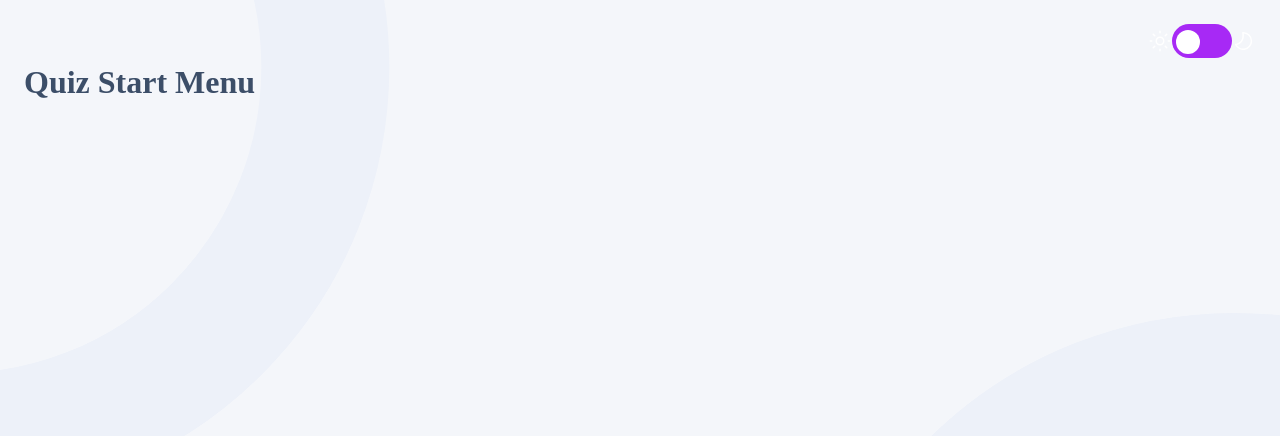
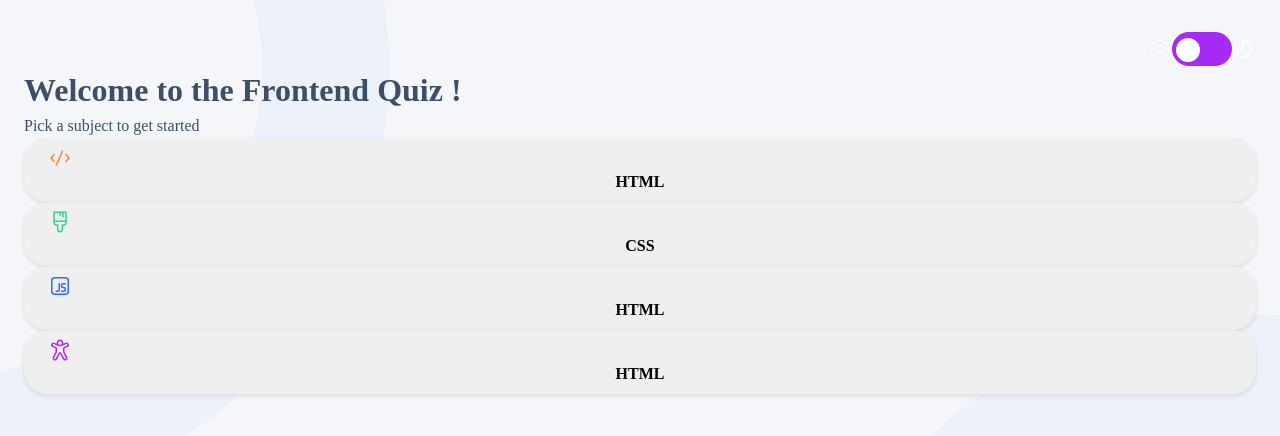
Before and after one commit to mayor-creator/frontend_quiz_app, a React (Vite) app: page / in a window 1280 px wide. Shown: the top 436 px of the page. Built offline with nearby package versions, Linux system fonts and the light colour scheme.

Commit message:
Add QuizStartMenu and QuizButton components with subject selection

```diff
--- a/src/App.css
+++ b/src/App.css
@@ -28,7 +28,7 @@ body {
   background-image: var(--mobile-bg);
   background-size: cover;
   background-repeat: no-repeat;
-  padding: 1.5rem;
+  padding: 2rem 1.5rem;
 }
 
 /* Tablet */
--- a/src/assets/component/QuizMenu/QuizStartMenu.jsx
+++ b/src/assets/component/QuizMenu/QuizStartMenu.jsx
@@ -1,4 +1,11 @@
 import { ThemeToggle } from "../Theme/Theme";
+
+import { QuizButton } from "../ui/QuizMenuButton/QuizButton.jsx";
+
+import htmlIcon from "../../images/icon-html.svg";
+import cssIcon from "../../images/icon-css.svg";
+import jsIcon from "../../images/icon-js.svg";
+import accessibilityIcon from "../../images/icon-accessibility.svg";
 
 export function QuizStartMenu() {
   return (
@@ -6,7 +13,69 @@ export function QuizStartMenu() {
       <header>
         <ThemeToggle />
       </header>
-      <h1>Quiz Start Menu</h1>
+
+      <main>
+        <div className="titleContainer">
+          <div className="headerTitleContainer">
+            <h1 className="titleText">
+              Welcome to the <span>Frontend Quiz !</span>
+            </h1>
+            <p className="subjectText">Pick a subject to get started</p>
+          </div>
+        </div>
+        <div>
+          <div>
+            <QuizButton>
+              <div>
+                <img src={htmlIcon} alt="html icon" width={24} height={24} />
+              </div>
+              <div>
+                <p>HTML</p>
+              </div>
+            </QuizButton>
+          </div>
+          <div>
+            <QuizButton>
+              <div>
+                <img src={cssIcon} alt="css icon" width={24} height={24} />
+              </div>
+              <div>
+                <p>CSS</p>
+              </div>
+            </QuizButton>
+          </div>
+          <div>
+            <QuizButton>
+              <div>
+                <img
+                  src={jsIcon}
+                  alt="javascript icon"
+                  width={24}
+                  height={24}
+                />
+              </div>
+              <div>
+                <p>HTML</p>
+              </div>
+            </QuizButton>
+          </div>
+          <div>
+            <QuizButton>
+              <div>
+                <img
+                  src={accessibilityIcon}
+                  alt="accessibility icon"
+                  width={24}
+                  height={24}
+                />
+              </div>
+              <div>
+                <p>HTML</p>
+              </div>
+            </QuizButton>
+          </div>
+        </div>
+      </main>
     </>
   );
 }
--- /dev/null
+++ b/src/assets/component/ui/QuizMenuButton/QuizButton.jsx
@@ -0,0 +1,11 @@
+import styles from "./QuizButton.module.css";
+
+export function QuizButton({ className = "", children, ...delegated }) {
+  return (
+    <button className={`${styles.button} ${className}`} {...delegated}>
+      {children}
+    </button>
+  );
+}
+
+QuizButton.propTypes;
--- /dev/null
+++ b/src/assets/component/ui/QuizMenuButton/QuizButton.module.css
@@ -0,0 +1,16 @@
+.button {
+  border: none;
+  border-radius: 1.5rem;
+  width: 100%;
+  font-size: 1rem;
+  font-weight: bold;
+  padding: 0.5rem 1.5rem;
+  cursor: pointer;
+  transition: background-color 0.3s ease;
+  box-shadow: 0 0.125rem 0.313rem rgba(0, 0, 0, 0.1);
+}
+
+/* .button:hover {
+  background-color: var(--color-light-purple);
+  box-shadow: 0 0.25rem 0.5rem rgba(0, 0, 0, 0.15);
+} */
```
